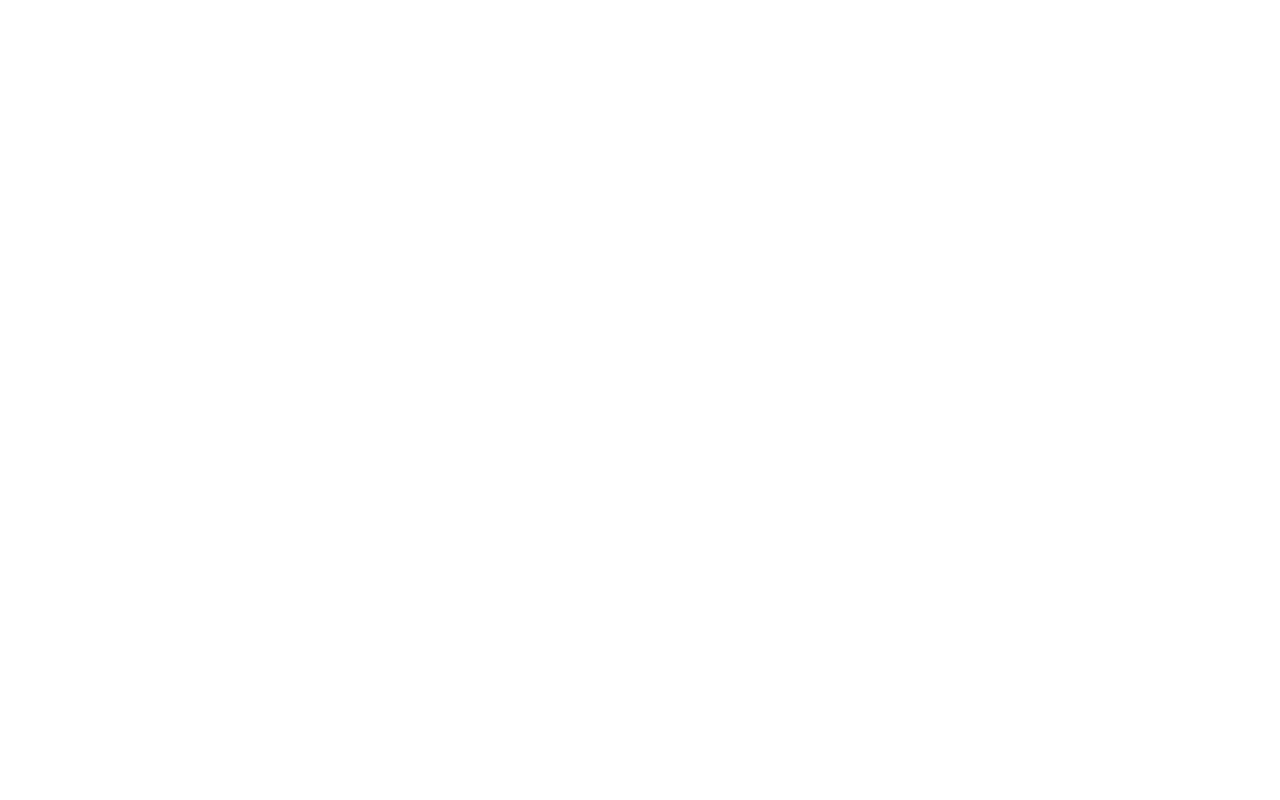
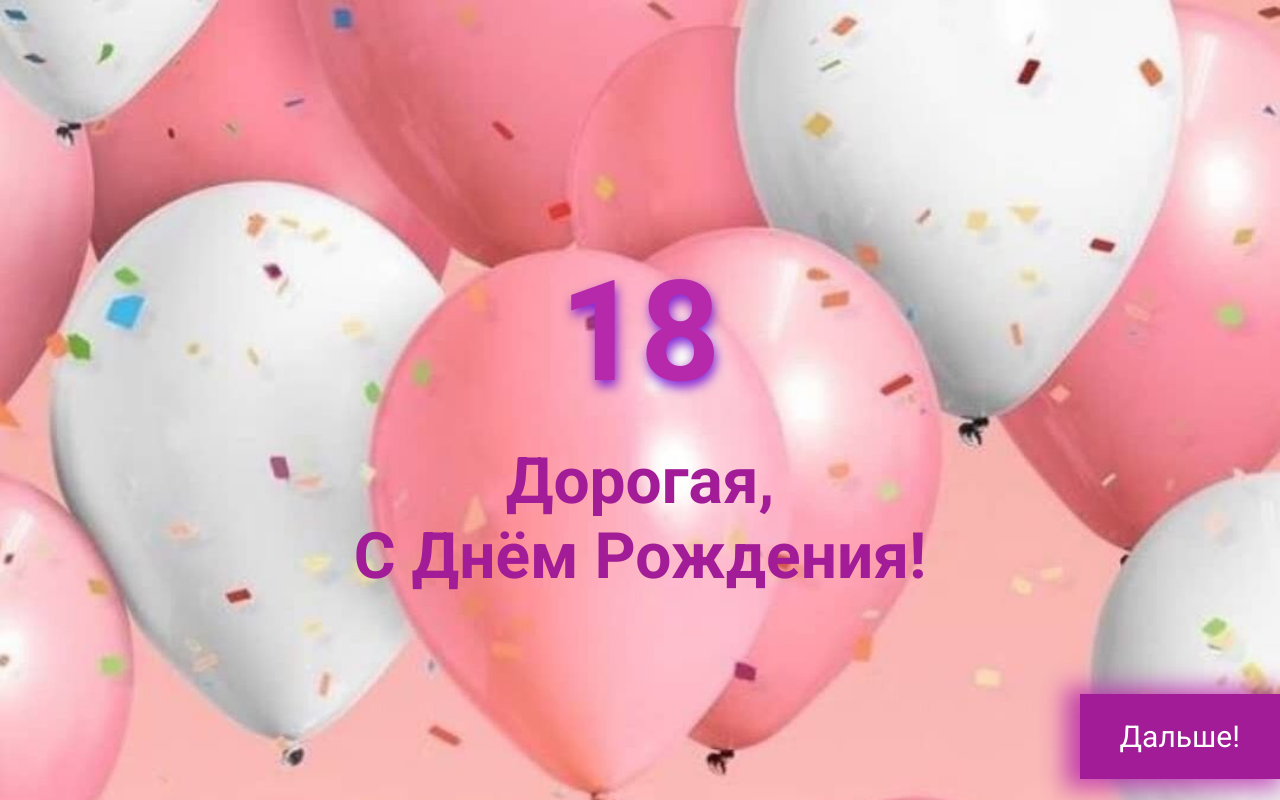
Before and after one commit to mikhail2574/Ksenia, a plain HTML site: page html/3.html in a window 1280 px wide. Drawn offline with Linux system fonts and the light colour scheme.

Commit message:
new files

```diff
--- a/css/2.css
+++ b/css/2.css
@@ -37,9 +37,10 @@ a{
     display: inline-block;
     text-align: center;
     float: right;
-    margin-top: 300px;
+    margin-top: 200px;
     text-decoration: none;
     color: #fff;
-    padding: 50px;
-    background-color: royalblue;
+    padding: 25px 40px;
+    background-color: #a11c96;
+    box-shadow: -7px 1px 22px 8px rgba(180,31,168,0.76);
 }
--- a/css/3.css
+++ b/css/3.css
@@ -0,0 +1,39 @@
+@import url('https://fonts.googleapis.com/css2?family=Roboto:wght@400;700&display=swap');
+*{
+    box-sizing: border-box;
+    margin: 0;
+}
+body{
+    background-image: url(../source/bg.jpg);
+    background-color: #fde0dc;
+    background-repeat: no-repeat;
+    background-size: 100%;
+    background-clip: padding-box;
+    font-family: 'Roboto', sans-serif;
+}
+h1{
+    margin-top: 250px;
+    text-align: center;
+    font-size: 140px;
+    text-shadow: 2px 6px 12px rgba(110,7,213,0.87);
+    font-weight: bold;
+    color: #b629aa;
+}
+h2{
+    margin-top: 30px;
+    text-align: center;
+    font-size: 64px;
+    color: #a11c96;
+}
+a{
+    margin-top: 100px;
+    font-size: 30px;
+    display: inline-block;
+    text-align: center;
+    float: right;
+    text-decoration: none;
+    color: #fff;
+    padding: 25px 40px;
+    background-color: #a11c96;
+    box-shadow: -7px 1px 22px 8px rgba(180,31,168,0.76);
+}
--- /dev/null
+++ b/css/4.css
@@ -0,0 +1,23 @@
+@import url('https://fonts.googleapis.com/css2?family=Roboto:wght@400;700&display=swap');
+*{
+    margin: 0;
+    box-sizing: border-box;
+    font-family: 'Roboto', sans-serif;
+}
+body{
+    background-color: pink;
+}
+h1{
+    color: #a11c96;
+    font-size: 40px;
+    margin-top: 60px;
+    text-align: center;
+}
+div{
+    width: 80%;
+    margin: 0 auto;
+    border-right: 3px solid rgb(228, 107, 127);
+    border-radius: 3px;
+    color: #ce2ac0;
+    font-size: 18px;
+}
--- a/html/3.html
+++ b/html/3.html
@@ -8,6 +8,8 @@
     <link rel="stylesheet" href="../css/3.css">
 </head>
 <body>
-
+    <h1>18</h1>
+    <h2>Дорогая, <br>С Днём Рождения!</h2>
+    <a href="./4.html">Дальше!</a>
 </body>
 </html>
```
Also changed, not shown: html/4.html (added, +14 -0 lines), source/bg.jpg (added), 1 other file.
